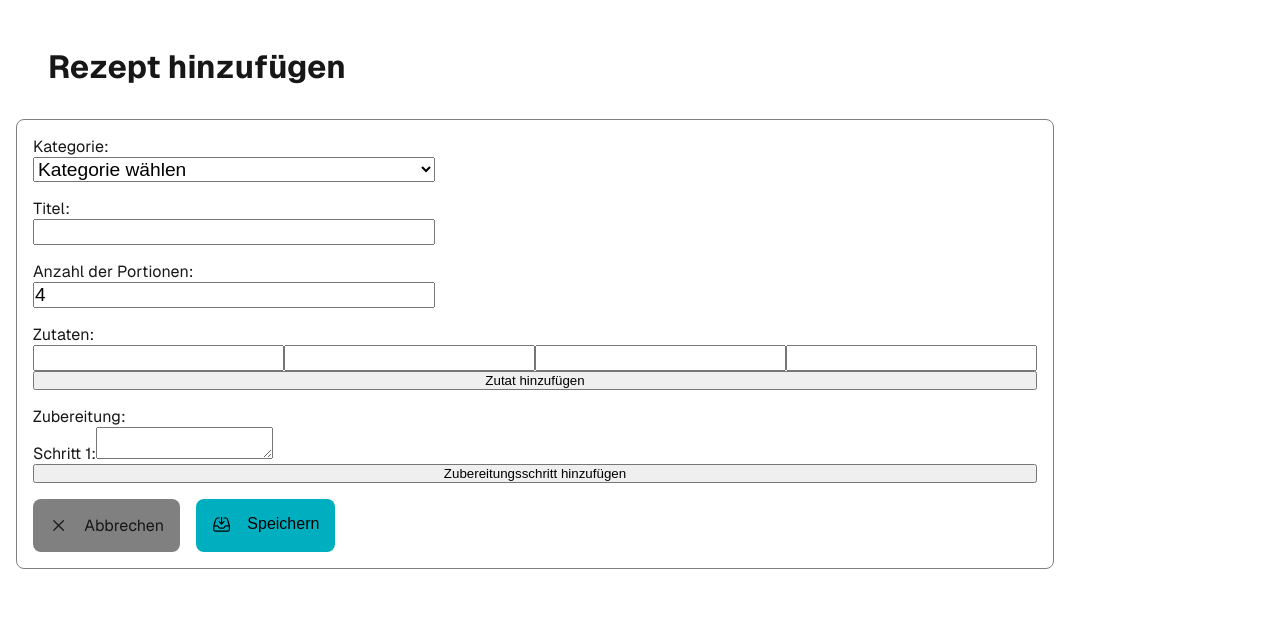
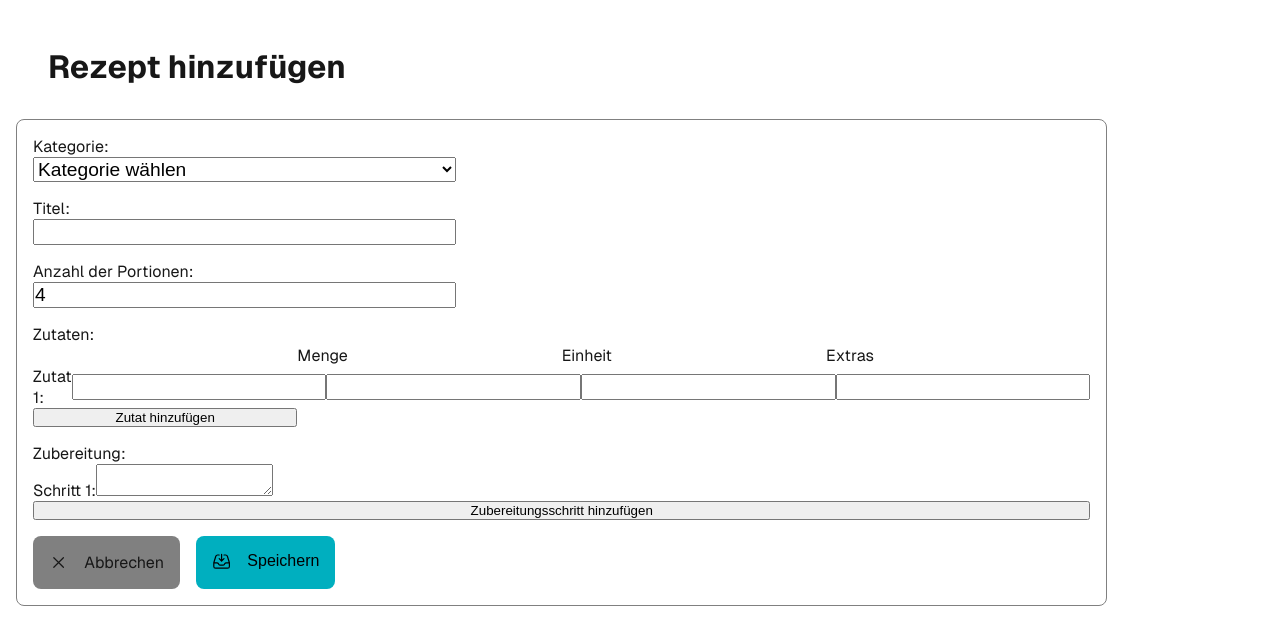
Before and after one commit to samuel-bronnenmeier/recipes, a Next.js app: page /create in a window 1280 px wide. Shown: the top 644 px of the page. Built offline with nearby package versions, Linux system fonts and the light colour scheme.

Commit message:
Begin ingredeint adding styling

```diff
--- a/app/ui/create-form.jsx
+++ b/app/ui/create-form.jsx
@@ -3,7 +3,7 @@
 import { CancelCreation, SubmitForm } from "./buttons";
 import { createRecipe } from "@/app/lib/actions";
 import { categories } from "@/app/lib/definitions";
-import IngredientInput from "@/app/ui/ingedient-input";
+import IngredientInput from "@/app/ui/ingredient-input";
 import InstructionInput from "@/app/ui/instruction-input";
 import { useFormState } from "react-dom";
 
--- a/app/ui/ingedient-input.jsx
+++ b/app/ui/ingredient-input.jsx
@@ -9,16 +9,21 @@ export default function IngredientInput() {
 	}
 
 	return (
-		<>
+		<div className={styles.table}>
+			<div className={`${styles.label} ${styles.label1}`}>Menge</div>
+			<div className={`${styles.label} ${styles.label2}`}>Einheit</div>
+			<div className={`${styles.label} ${styles.label3}`}>Extras</div>
+
 			{Array(state)
 				.fill(true)
 				.map((_, i) => (
 					<SingleIngredient number={i + 1} key={i + 1} />
 				))}
+
 			<button type="button" onClick={handleClick}>
 				Zutat hinzufügen
 			</button>
-		</>
+		</div>
 	);
 }
 
--- a/app/ui/ingredient-input.module.css
+++ b/app/ui/ingredient-input.module.css
@@ -1,4 +1,21 @@
+div.table {
+	display: grid;
+	grid-template-columns: 1fr 1fr 1fr 1fr;
+}
+
+div.label {
+	display: flex;
+	justify-content: space-between;
+}
+
+div.label1 {
+	grid-column-start: 2;
+	grid-column-end: 3;
+}
+
 div.row {
+	grid-column-start: 1;
+	grid-column-end: 5;
 	display: flex;
 	align-items: center;
 }
@@ -7,6 +24,6 @@ div.row label {
 	display: none;
 }
 
-div.row:nth-child(1) label {
+div.row label:first-of-type {
 	display: block;
 }
```
